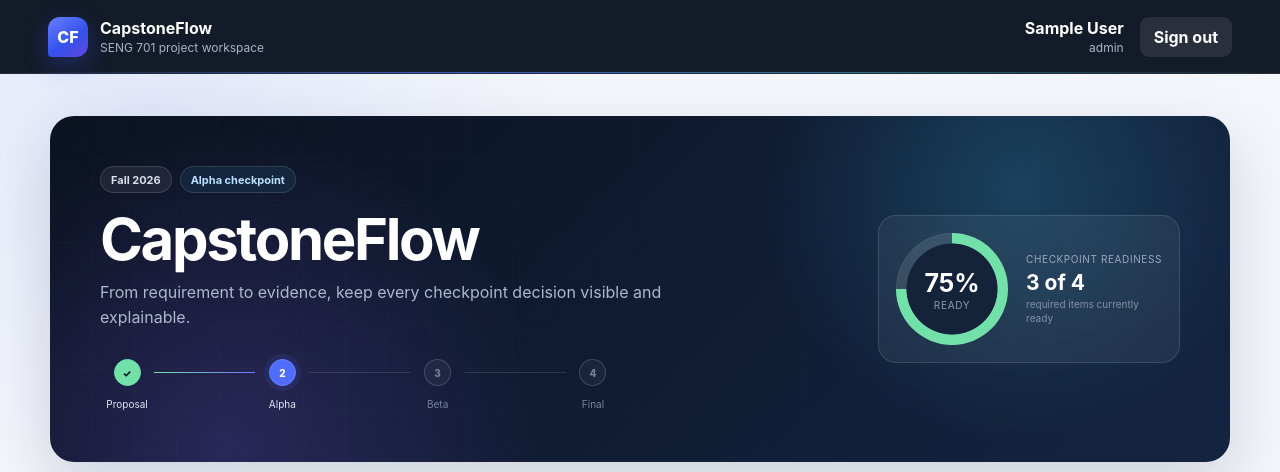
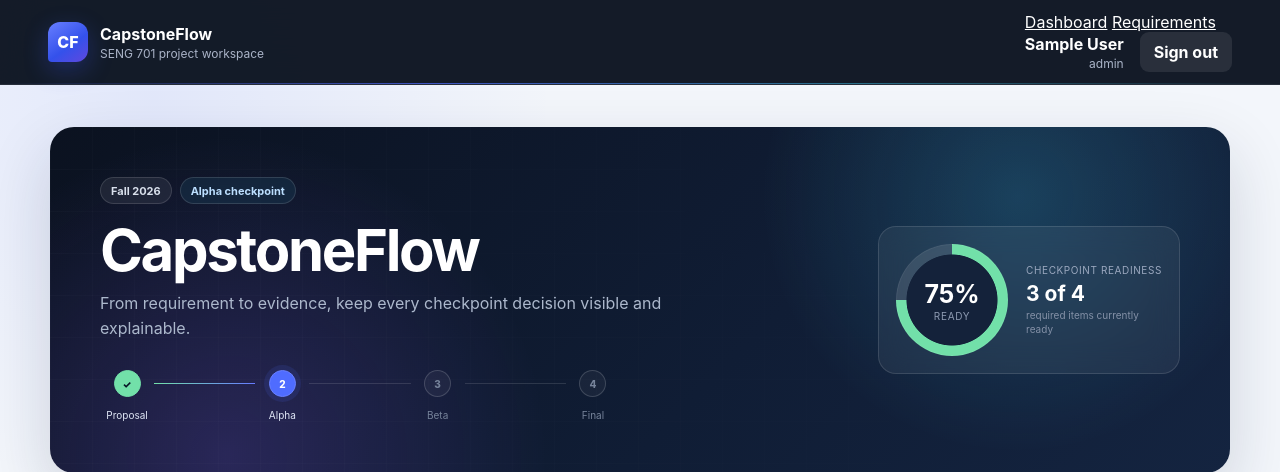
Before and after one commit to BorisMilev8/CapstoneFlow, a Flask app: page /dashboard in a window 1280 px wide. Shown: the top 472 px of the page. Run offline with Flask 3, Linux system fonts and the light colour scheme; the visitor is signed in with stand-in values (Sample User, id 1); data comes from the database, SQL or seed files in the repository.

Commit message:
Add dashboard and requirements navigation

```diff
--- a/app/templates/base.html
+++ b/app/templates/base.html
@@ -5,6 +5,7 @@
     <meta name="viewport" content="width=device-width, initial-scale=1">
     <title>{% block title %}CapstoneFlow{% endblock %}</title>
     <link rel="stylesheet" href="{{ url_for('static', filename='styles.css') }}">
+    <link rel="stylesheet" href="{{ url_for('static', filename='requirements.css') }}">
 </head>
 <body>
     <header class="topbar">
@@ -17,6 +18,12 @@
         </a>
 
         {% if session.get("user_email") %}
+        <div class="topbar-actions">
+            <nav class="app-nav" aria-label="Application navigation">
+                <a class="{{ 'nav-active' if request.endpoint == 'main.dashboard' else '' }}" href="{{ url_for('main.dashboard') }}">Dashboard</a>
+                <a class="{{ 'nav-active' if request.endpoint in ('main.requirements', 'main.requirement_create', 'main.requirement_edit') else '' }}" href="{{ url_for('main.requirements') }}">Requirements</a>
+            </nav>
+
             <div class="account">
                 <div>
                     <strong>{{ session.get("display_name") }}</strong>
@@ -25,6 +32,7 @@
                 <form method="post" action="{{ url_for('main.logout') }}">
                     <button class="button button-quiet" type="submit">Sign out</button>
                 </form>
+            </div>
         </div>
         {% endif %}
     </header>
```
Lines whose indentation alone changed are shown as unchanged.
